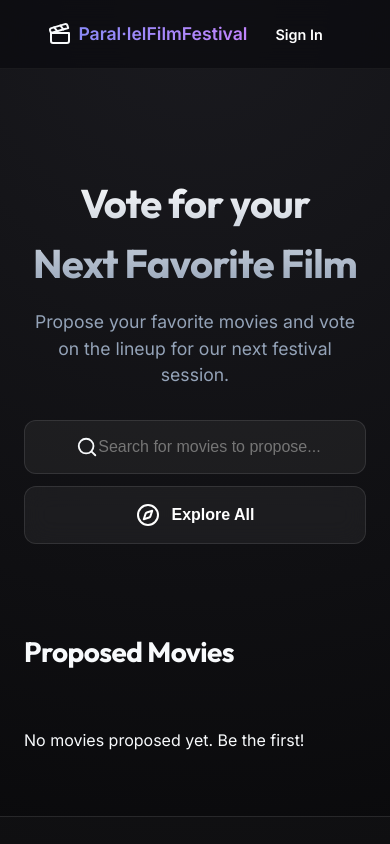
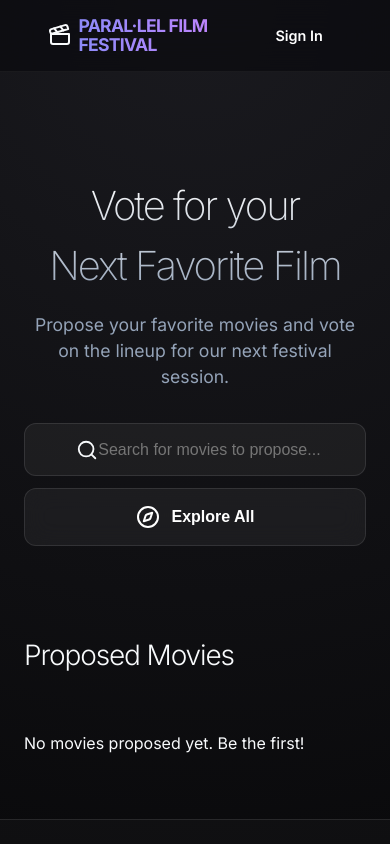
Before and after one commit to ailopez-o/parallelfilmfestival, a website built with Vite: page index.html in a window 390 px wide. Shown: the top 844 px of the page. Built offline with nearby package versions, Linux system fonts and the light colour scheme; some packages are replaced by stand-ins of ours; no server answers; the database is empty.

Commit message:
restyling

```diff
--- a/index.html
+++ b/index.html
@@ -8,7 +8,7 @@
     <!-- Lucide Icons -->
     <script src="https://unpkg.com/lucide@latest"></script>
     <!-- Google Fonts for Arthouse -->
-    <link href="https://fonts.googleapis.com/css2?family=Cormorant+Garamond:wght@400;600;700&family=Syne:wght@400;600;800&display=swap" rel="stylesheet">
+    <link href="https://fonts.googleapis.com/css2?family=Inter:wght@200;300;400;500;600;700&family=Syne:wght@400;600;700;800&display=swap" rel="stylesheet">
     <!-- Main Style -->
     <link id="theme-link" rel="stylesheet" href="/style.css" />
 
@@ -16,14 +16,14 @@
     <meta property="og:type" content="website">
     <meta property="og:url" content="https://parallelfilmfestival.com">
     <meta property="og:title" content="Paral·lel Film Festival | Proposals & Voting">
-    <meta property="og:description" content="Propose your favorite movies and vote on the lineup for our next festival session.">
+    <meta property="og:description" content="Designed by Aitor Audicana">
     <meta property="og:image" content="/og-image.png">
 
     <!-- Twitter -->
     <meta name="twitter:card" content="summary_large_image">
     <meta name="twitter:url" content="https://parallelfilmfestival.com">
     <meta name="twitter:title" content="Paral·lel Film Festival | Proposals & Voting">
-    <meta name="twitter:description" content="Propose your favorite movies and vote on the lineup for our next festival session.">
+    <meta name="twitter:description" content="Designed by Aitor Audicana">
     <meta name="twitter:image" content="/og-image.png">
   </head>
   <body>
@@ -50,7 +50,7 @@
         <nav>
           <div class="logo" onclick="window.navigateTo('home')">
             <i data-lucide="clapperboard"></i>
-            <span>Paral·lel<span>FilmFestival</span></span>
+            <span>Paral·lel Film Festival</span>
           </div>
           <div id="userHeader" class="user-actions">
             <!-- Auth buttons/user info will be injected here -->
--- a/style.css
+++ b/style.css
@@ -1,4 +1,4 @@
-@import url('https://fonts.googleapis.com/css2?family=Inter:wght@400;500;600&family=Outfit:wght@400;600;700&display=swap');
+@import url('https://fonts.googleapis.com/css2?family=Inter:wght@400;500;600;700&family=Outfit:wght@400;600;700;800&family=Syne:wght@400;600;700;800&display=swap');
 
 :root {
   --bg-dark: #0f0f14;
@@ -40,8 +40,9 @@ body {
 }
 
 h1, h2, h3, h4 {
-  font-family: 'Outfit', sans-serif;
-  letter-spacing: -0.02em;
+  font-family: 'Inter', sans-serif;
+  letter-spacing: -0.04em; /* Compacted feel */
+  font-weight: 300; /* Fine weight */
 }
 
 .container {
@@ -82,8 +83,11 @@ nav {
 }
 
 .logo {
-  font-size: 1.5rem;
-  font-weight: 700;
+  font-family: 'Inter', sans-serif;
+  font-size: 1.4rem;
+  font-weight: 800;
+  letter-spacing: -0.05em; /* Very tight for a compact logo feel */
+  text-transform: uppercase; /* Elegant and professional */
   background: linear-gradient(to right, #818cf8, #c084fc);
   -webkit-background-clip: text;
   background-clip: text;
@@ -94,6 +98,22 @@ nav {
   cursor: pointer;
 }
 
+@media (max-width: 768px) {
+  .logo {
+    font-size: 1rem;
+    letter-spacing: -0.04em;
+  }
+  .logo span {
+    display: block; /* Stack on very small if needed or keep inline but compact */
+    max-width: 140px;
+    line-height: 1.1;
+  }
+}
+
+.logo span {
+  display: inline-block;
+}
+
 /* Hero Section */
 .hero {
   padding: 6rem 0 3rem;
@@ -101,12 +121,14 @@ nav {
 }
 
 .hero h1 {
-  font-size: 3.5rem;
+  font-size: 4rem; /* Larger font size since Inter is less 'wide' */
+  font-weight: 200; /* Extra fine for the main banner */
   margin-bottom: 1rem;
   background: linear-gradient(to bottom, #fff 0%, #94a3b8 100%);
   -webkit-background-clip: text;
   background-clip: text;
   -webkit-text-fill-color: transparent;
+  letter-spacing: -0.05em;
 }
 
 .hero p {
@@ -178,7 +200,8 @@ nav {
   font-size: 1.25rem;
   font-weight: 600;
   margin-bottom: 0.5rem;
-  font-family: 'Outfit', sans-serif;
+  font-family: 'Inter', sans-serif;
+  letter-spacing: -0.02em;
 }
 
 .movie-meta {
```
Also changed, not shown: README.md.
